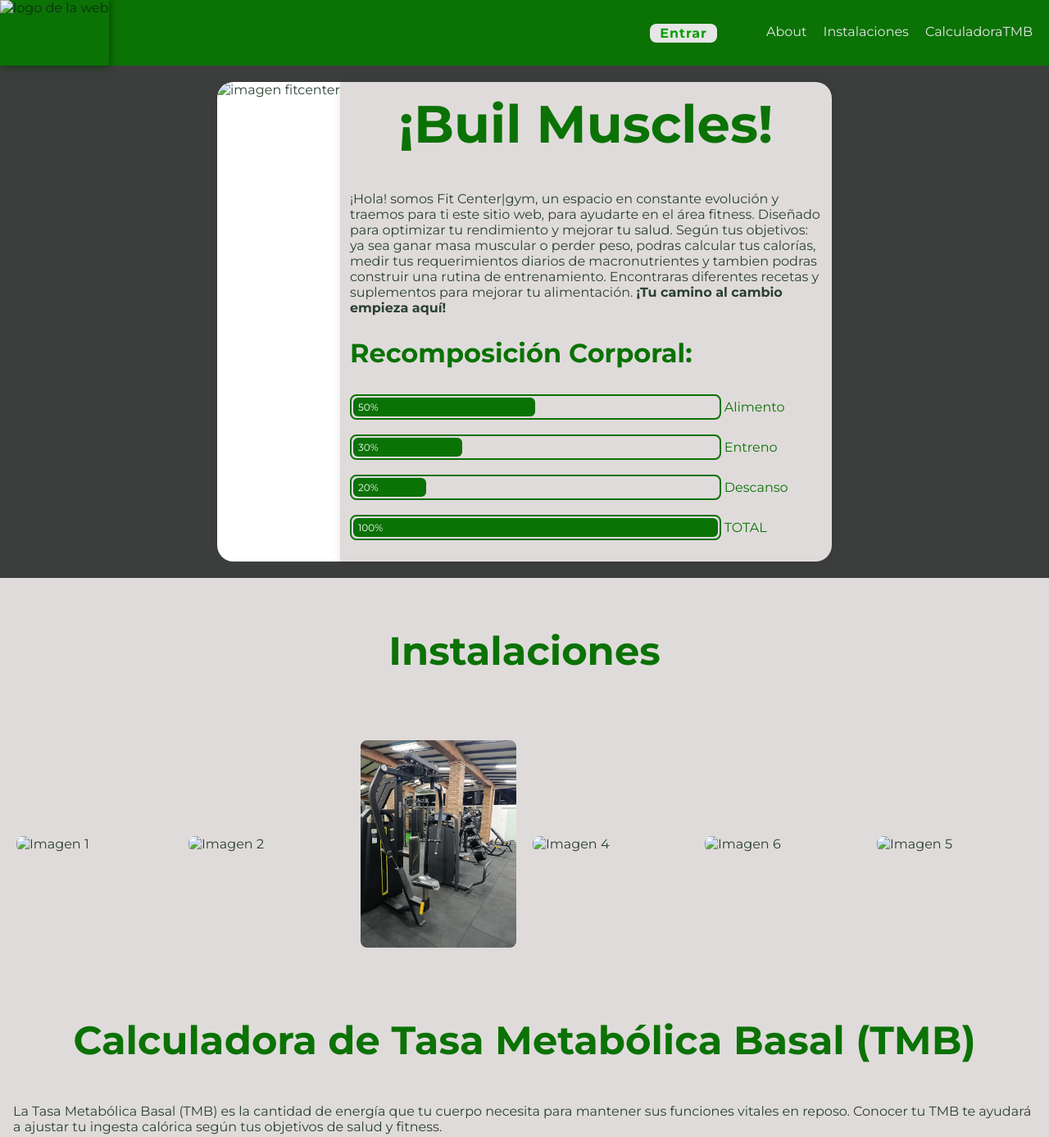
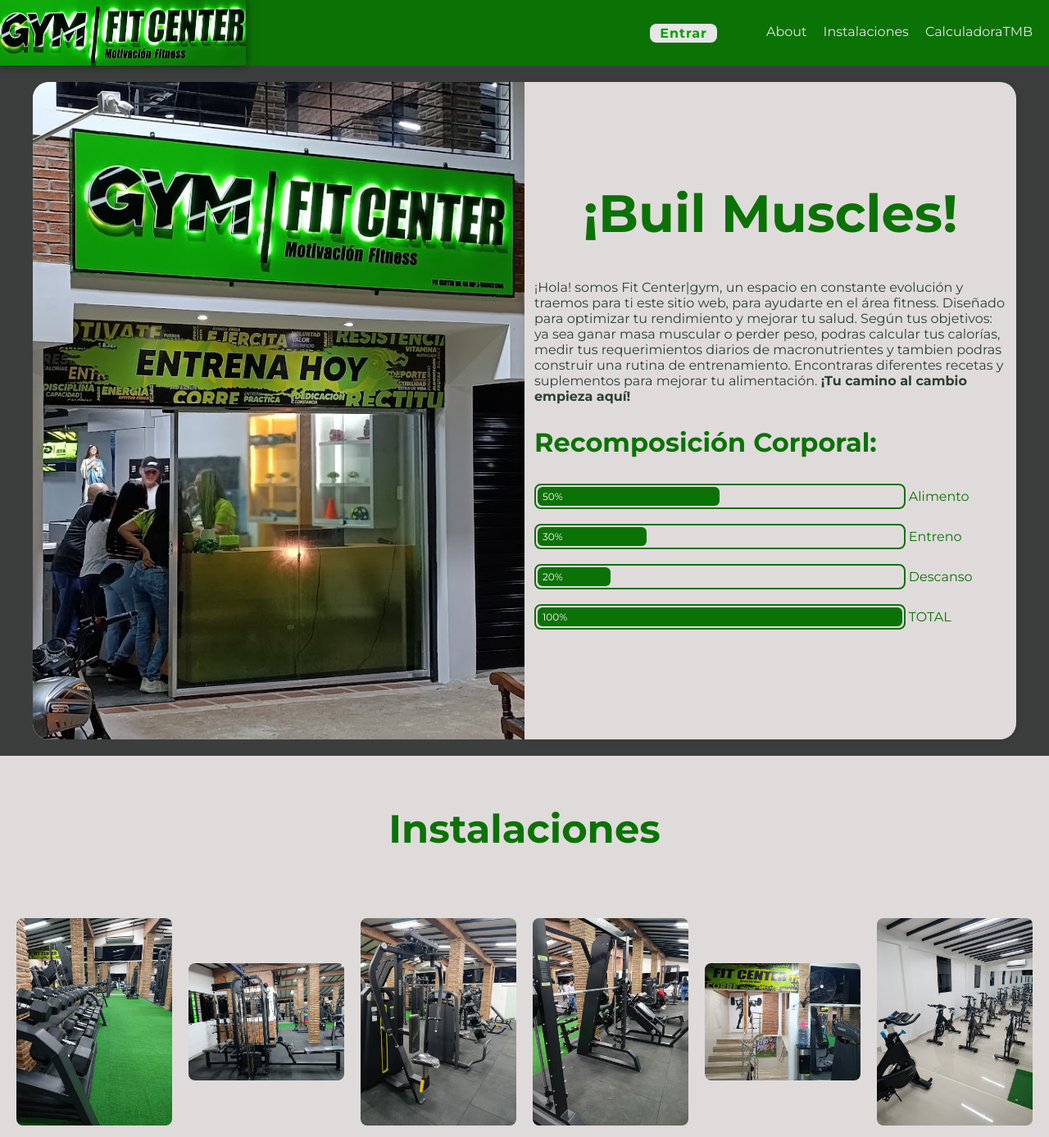
Before and after one commit to Vmas/practicas-html, a plain HTML site: page index.html in a window 1280 px wide. Shown: the top 1387 px of the page at 82% size. Drawn offline with Linux system fonts and the light colour scheme; the site is published under a folder, as on GitHub Pages, so addresses that start at the root find nothing.

Commit message:
modificando la ruta de las imagenes

```diff
--- a/index.html
+++ b/index.html
@@ -3,8 +3,8 @@
     <head>
         <meta charset="UTF-8">
         <meta name="viewport" content="width=device-width, initial-scale=1.0">
-        <title>AliendoFit</title>
-        <link rel="icon" href="./images/Alienigenita.png" type="image/x-icon">
+        <title>Fit-Center|gym</title>
+        <link rel="icon" href="images/fitcentergym.png" type="image/x-icon">
         <link rel="stylesheet" href="https://cdnjs.cloudflare.com/ajax/libs/font-awesome/6.5.0/css/all.min.css">
     <link rel="stylesheet" href="style.css" >
     <link href="https://fonts.googleapis.com/css2?family=Montserrat:wght@400;700&display=swap" rel="stylesheet">
@@ -31,7 +31,7 @@
     <header class="header">
 
         <div class="header__logo-conteiner">
-            <img class="header__logo" alt="logo de la web"  src="/images/fitcentergymtop.png">
+            <img class="header__logo" alt="logo de la web"  src="images/fitcentergymtop.png">
         </div>
         <input class="header__checkbox" type="checkbox" id="menu__toggle">
         <label class="header__open-nav-button" for="menu__toggle" role="button">=</label>
@@ -49,7 +49,7 @@
 
 <main id="profile" class="profile">
     <div class="profile__wrapper">
-        <div class="profile__img-container"><img class="profile__img" src="/images/gymfitcenter.png" alt="imagen fitcenter"></div>
+        <div class="profile__img-container"><img class="profile__img" src="images/gymfitcenter.png" alt="imagen fitcenter"></div>
 
 
         <div class="profile__data-container">
@@ -107,12 +107,12 @@
         <div class="galery__container">
 
 
-            <img src="/images/mancuernasfit.png" alt="Imagen 1" onclick="abrirModal(this.src)">
-            <img src="/images/jalonespaldafit.png" alt="Imagen 2">
+            <img src="images/mancuernasfit.png" alt="Imagen 1" onclick="abrirModal(this.src)">
+            <img src="images/jalonespaldafit.png" alt="Imagen 2">
             <img src="images/pesasespalda.png" alt="Imagen 3">
-            <img src="/images/smithfitc.png" alt="Imagen 4">
-            <img src="/images/badrooms.png" alt="Imagen 6">
-        <img src="/images/bikesfit.png" alt="Imagen 5">
+            <img src="images/smithfitc.png" alt="Imagen 4">
+            <img src="images/badrooms.png" alt="Imagen 6">
+        <img src="images/bikesfit.png" alt="Imagen 5">
 
     </div>
 </section>
--- a/style.css
+++ b/style.css
@@ -61,7 +61,7 @@
 }
 .header__nav{
     display: none;
-    background-image: linear-gradient(to bottom, rgb(120, 173, 118), #0009)  , url("/images/Comida-saludable-768x512.png");
+    background-image: linear-gradient(to bottom, rgb(120, 173, 118), #0009)  , url("images/Comida-saludable-768x512.png");
     filter: brightness(90%);
     height: 50vh;
     width: 100%;
```
